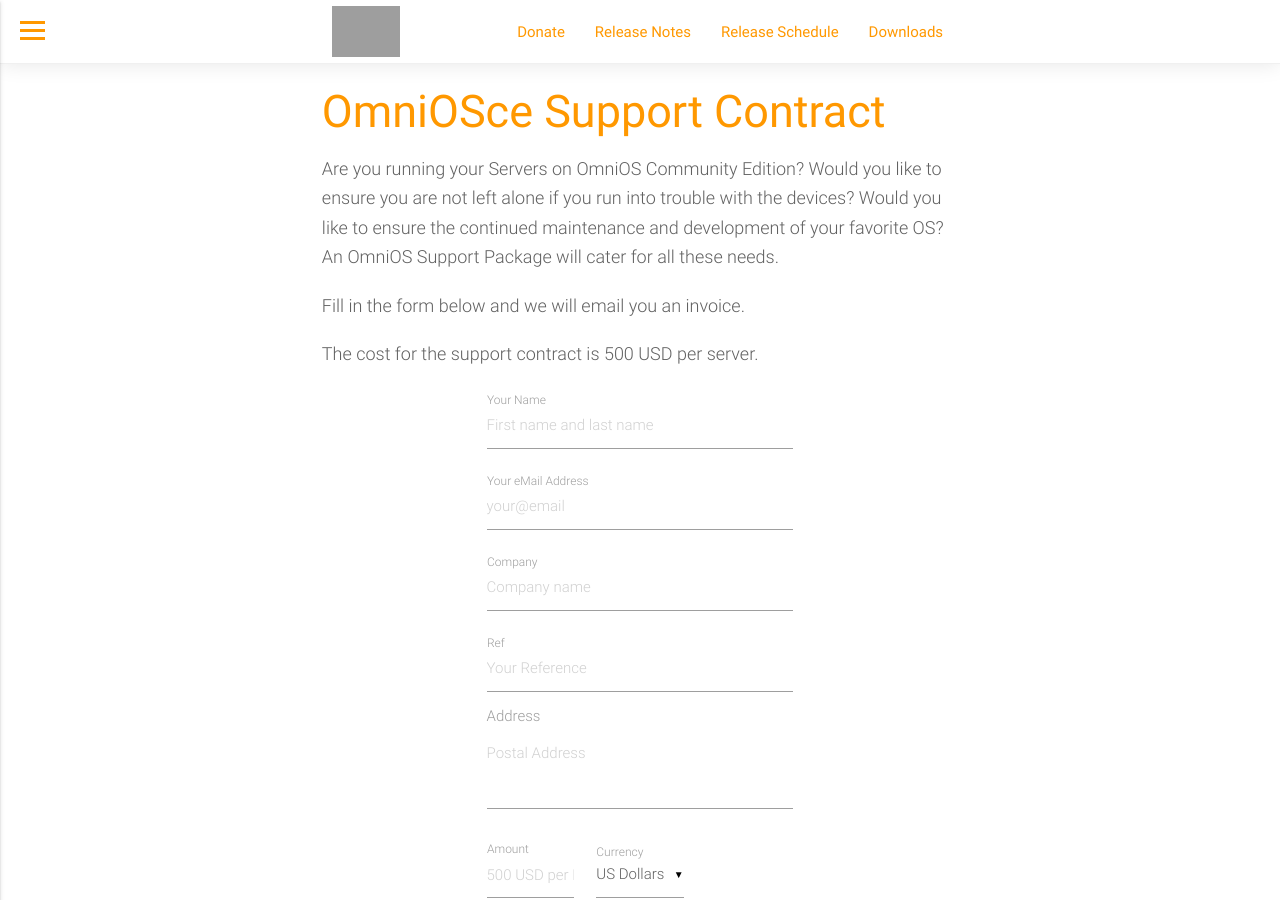
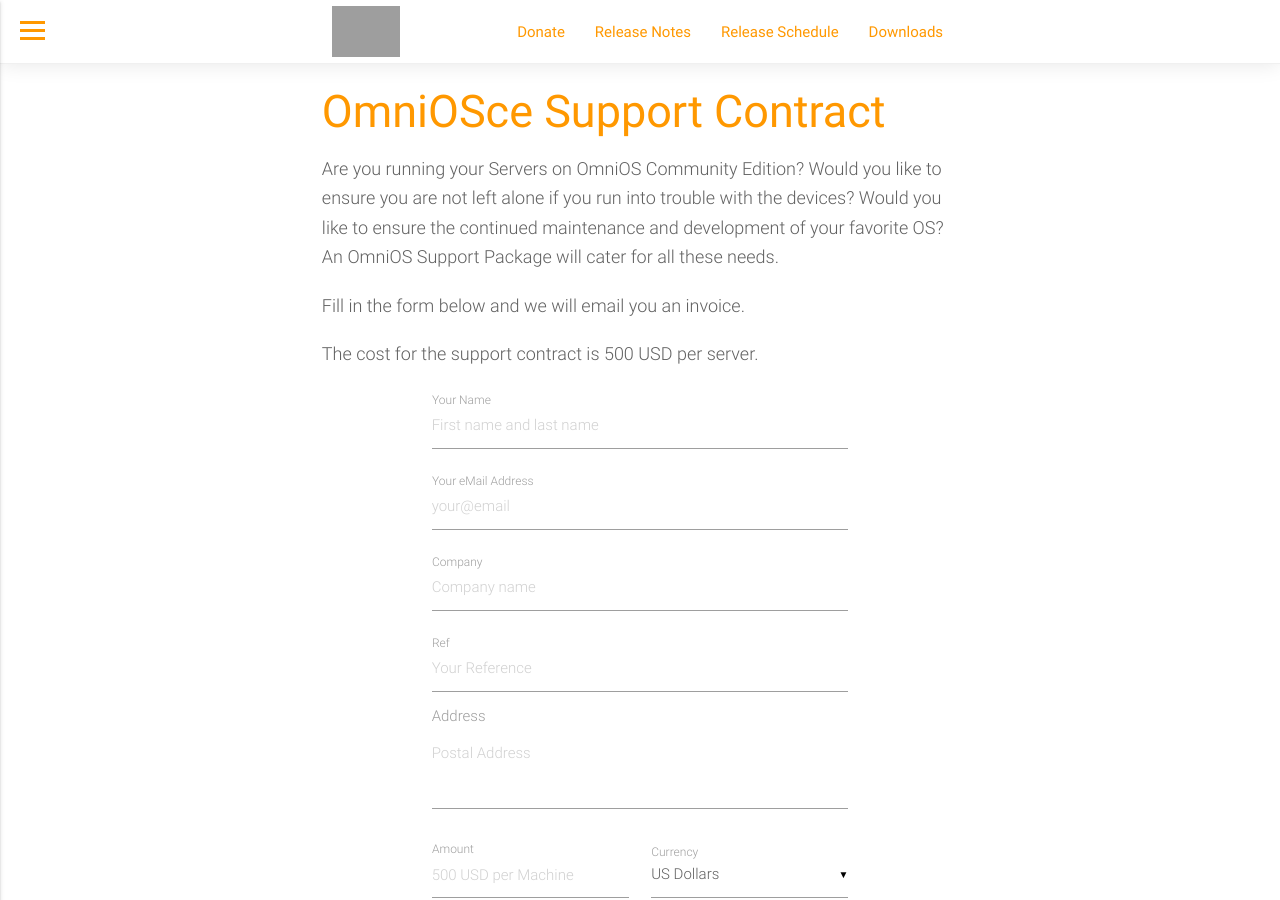
Before and after one commit to omniosorg/omniosorg.github.io, a Jekyll site: the page built from invoice.md, in a window 1280 px wide and 900 px high. Built offline with Jekyll 4.4.1, drawn with Linux system fonts in a browser that asks for light colours; grey boxes are pictures that could not be loaded.

Commit message:
initial invoice

```diff
--- a/invoice.md
+++ b/invoice.md
@@ -19,31 +19,31 @@
 
 <form id="invoice_form">
 <div class="row">
-<div class="input-field col s12 offset-m1 m10 offset-l2 l8 offset-xl3 xl6">
+<div class="input-field col s12 offset-m1 m10 offset-l2 l8">
     <input placeholder="First name and last name" name="name" id="name_fld" type="text" class="validate">
     <label for="name">Your Name</label>
 </div>
-<div class="input-field col s12 offset-m1 m10 offset-l2 l8 offset-xl3 xl6">
+<div class="input-field col s12 offset-m1 m10 offset-l2 l8">
     <input placeholder="your@email" name="email" id="email_fld" type="email" class="validate">
     <label for="name">Your eMail Address</label>
 </div>
-<div class="input-field col s12 offset-m1 m10 offset-l2 l8 offset-xl3 xl6">
+<div class="input-field col s12 offset-m1 m10 offset-l2 l8">
     <input placeholder="Company name" name="company" id="company_fld" type="text" class="validate">
     <label for="name">Company</label>
 </div>
-<div class="input-field col s12 offset-m1 m10 offset-l2 l8 offset-xl3 xl6">
+<div class="input-field col s12 offset-m1 m10 offset-l2 l8">
     <input placeholder="Your Reference" name="ref" id="ref_fld" type="text" class="validate">
     <label for="name">Ref</label>
 </div>
-<div class="input-field col s12 offset-m1 m10 offset-l2 l8 offset-xl3 xl6">
+<div class="input-field col s12 offset-m1 m10 offset-l2 l8">
     <textarea placeholder="Postal Address" name="address" id="address_fld" class="materialize-textarea validate"></textarea>
     <label for="address">Address</label>
 </div>
-<div class="input-field col s6 offset-m1  m5 offset-l2 l3 offset-xl3 xl2">
+<div class="input-field col s6 offset-m1  m5 offset-l2 l4">
     <input placeholder="500 USD per Machine" name="amount" id="amount_fld" type="text" class="validate">
     <label>Amount</label>
 </div>
-<div class="input-field col s6 m5 l3 xl2">
+<div class="input-field col s6 m5 l4">
     <select id="currency_fld">
       <option default value="usd">US Dollars</option>
       <option value="gbp">GB Pounds</option>
@@ -52,7 +52,7 @@
     </select>
     <label>Currency</label>
 </div>
-<div class="col s12 offset-m1 m10 offset-l2 l8 offset-xl3 xl6">
+<div class="col s12 offset-m1 m10 offset-l2 l8">
     <button style="width: 100%" id="get-invoice" class="btn waves-effect waves-light btn-large" type="submit" name="action"><i class="material-icons
 right">done</i>Request Invoice</button>
 </div>
```
